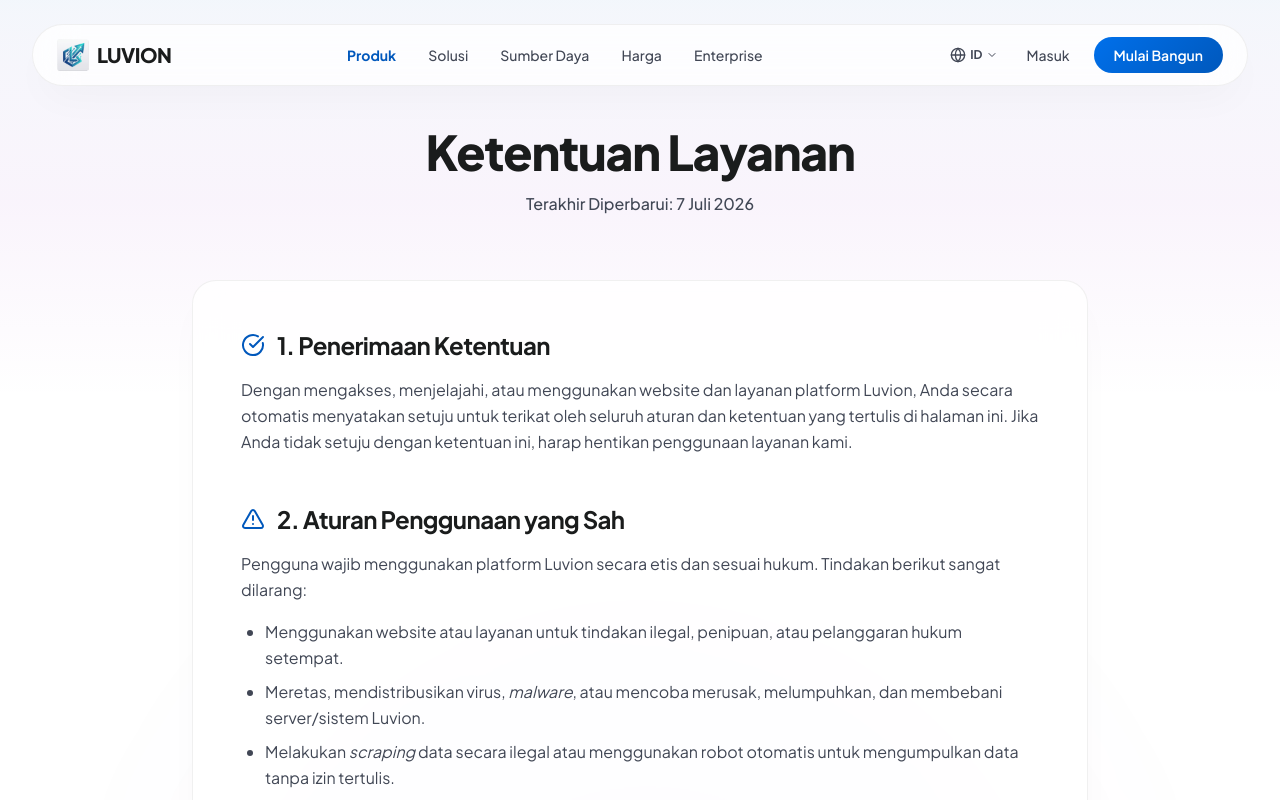
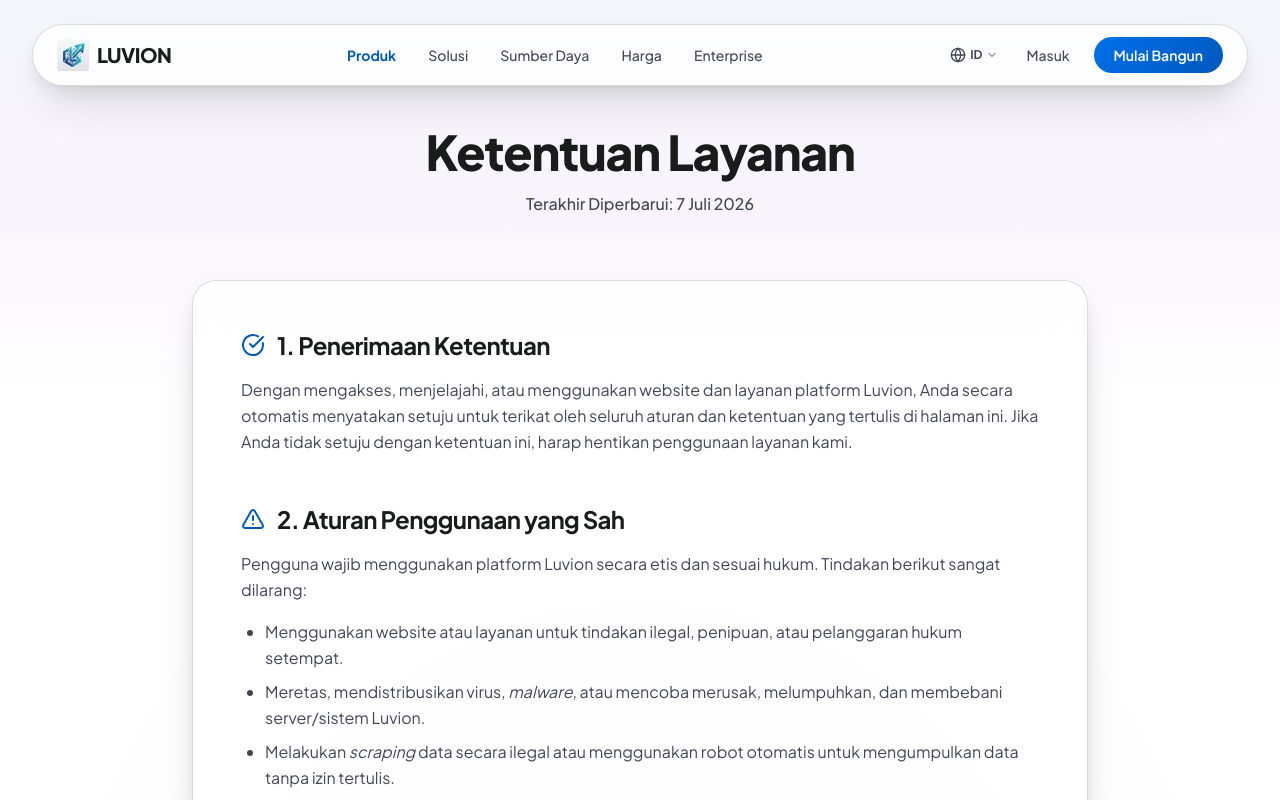
Before and after one commit to ignthierry/Luvion-app-frontend, a Next.js app: page /terms in a window 1280 px wide. Shown: the top 800 px of the page. Built offline with nearby package versions, Linux system fonts and the light colour scheme.

Commit message:
ui: pertegas bayangan & border glass-panel agar card lebih terlihat

```diff
--- a/src/app/globals.css
+++ b/src/app/globals.css
@@ -176,16 +176,22 @@
   background: rgba(255, 255, 255, 0.8);
   backdrop-filter: blur(20px);
   -webkit-backdrop-filter: blur(20px);
-  border: 1px solid rgba(226, 226, 226, 0.5); /* using high contrast light gray */
-  box-shadow: 0 20px 40px -10px rgba(0, 0, 0, 0.03); /* very light airy shadow */
+  border: 1px solid rgba(200, 200, 205, 0.65); /* clearer border */
+  box-shadow:
+    0 1px 2px rgba(0, 0, 0, 0.06),
+    0 8px 24px -6px rgba(0, 0, 0, 0.12),
+    0 24px 48px -12px rgba(0, 0, 0, 0.14); /* layered depth shadow */
 }
 
 .dark .glass-panel {
   background: rgba(26, 28, 28, 0.6);
   backdrop-filter: blur(20px);
   -webkit-backdrop-filter: blur(20px);
-  border: 1px solid rgba(255, 255, 255, 0.05);
-  box-shadow: 0 20px 40px -10px rgba(0, 0, 0, 0.2);
+  border: 1px solid rgba(255, 255, 255, 0.10);
+  box-shadow:
+    0 1px 2px rgba(0, 0, 0, 0.4),
+    0 8px 24px -6px rgba(0, 0, 0, 0.45),
+    0 24px 48px -12px rgba(0, 0, 0, 0.5);
 }
 
 /* Sunset & Electric Gradients */
```
